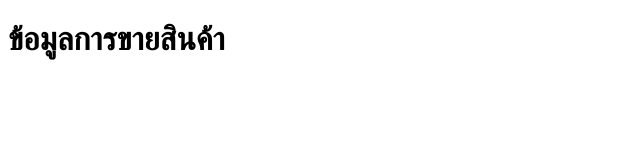
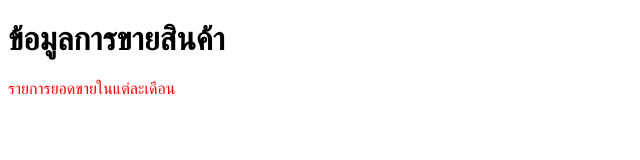
Before and after one commit to wattanawipa/GitHub-Example_sec2, a plain HTML site: page index.html in a window 1280 px wide. Shown: the whole page, without its empty margins (0-640 px from the left). Drawn offline with Linux system fonts and the light colour scheme.

Commit message:
add report sale

```diff
--- a/index.html
+++ b/index.html
@@ -4,8 +4,14 @@
     <meta charset="UTF-8">
     <meta name="viewport" content="width=device-width, initial-scale=1.0">
     <title>Document</title>
+    <style>
+        p{
+            color:red;
+        }
+    </style>
 </head>
 <body>
     <h1>ข้อมูลการขายสินค้า</h1>
+    <p>รายการยอดขายในแต่ละเดือน</p>
 </body>
 </html>
```
